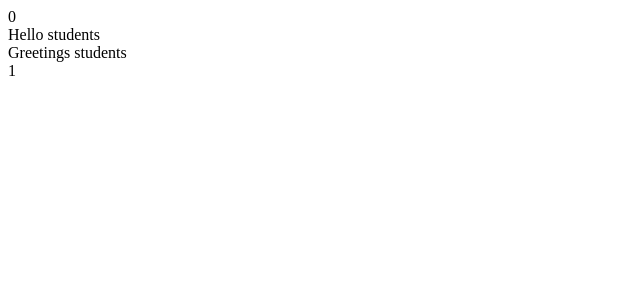
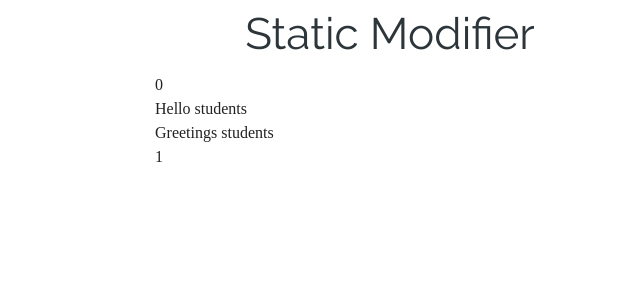
Before and after one commit to JamesVanWaza/phpmysqlbtb, a PHP site: page /btb_sandbox/static_modifier.php in a window 1280 px wide. Shown: the top 300 px of the page, without its empty margins (0-640 px from the left). Run offline with PHP 8.4, Linux system fonts and the light colour scheme; some web fonts are replaced.

Commit message:
PSR-4 Format
Added the styling of the div

```diff
--- a/btb_sandbox/static_modifier.php
+++ b/btb_sandbox/static_modifier.php
@@ -1,8 +1,14 @@
+<?php include_once 'html5req.php';?>
+    <div class="row">
+        <div class="small-12 medium-6 large-6 columns">
+            <h1 class="text-center">Static Modifier</h1>
 <?php
-    class Student {
+class Student
+{
     static $total_students = 0;
 
-        static function welcome_students($var = "Hello"){
+    public static function welcome_students($var = "Hello")
+    {
         echo "{$var} students";
     }
 }
@@ -17,3 +23,5 @@
 Student::$total_students = 1;
 echo Student::$total_students . '<br>';
 ?>
+        </div>
+    </div>
```
Lines whose indentation alone changed are shown as unchanged.
